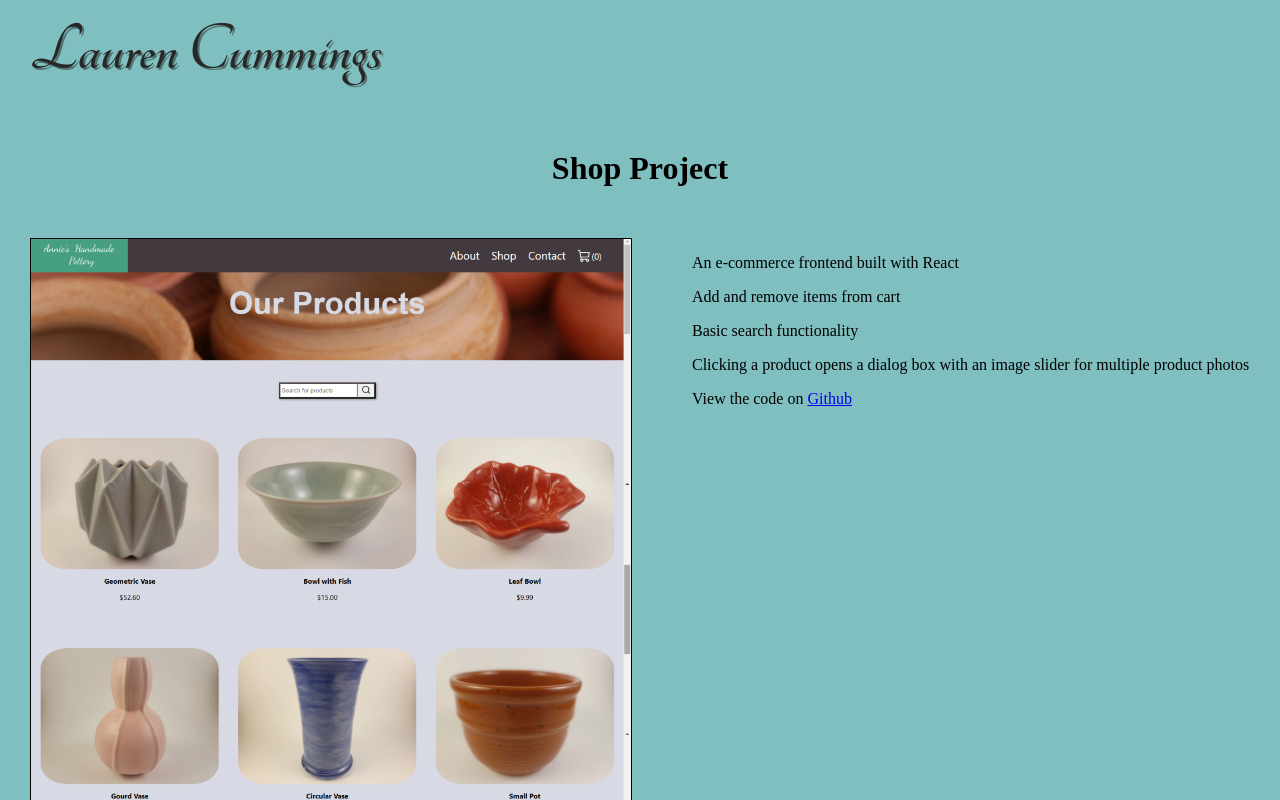
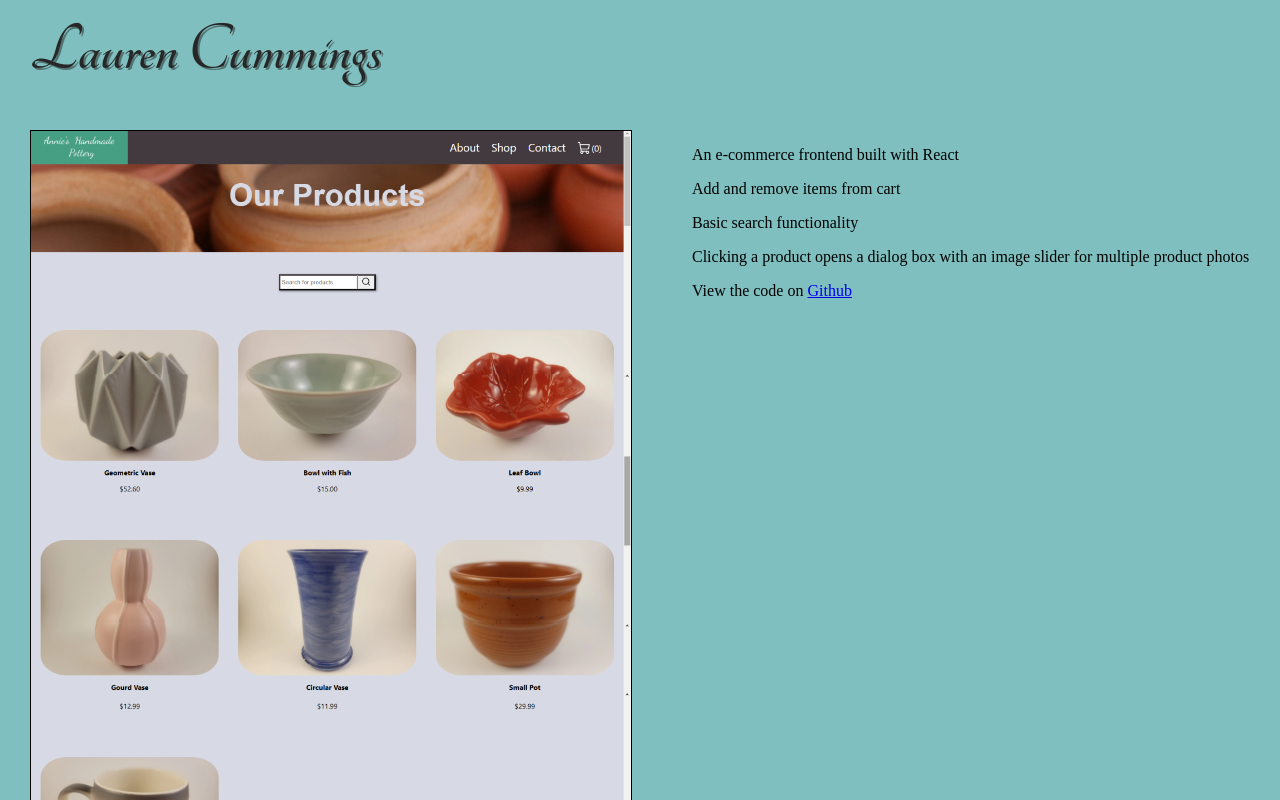
Before and after one commit to LaurenCummings/portfolio-project, a React (Vite) app: page /shop-project in a window 1280 px wide. Shown: the top 800 px of the page. Built offline with nearby package versions, Linux system fonts and the light colour scheme.

Commit message:
Removed headers on project pages

```diff
--- a/src/css/Project.css
+++ b/src/css/Project.css
@@ -1,11 +1,5 @@
 .project {
     background-color: rgba(0, 128, 128, 0.5);
-}
-
-.project h1 {
-    padding-top: 50px;
-    margin-top: 0px;
-    text-align: center;;
 }
 
 .project-info {
--- a/src/pages/MovieProject.jsx
+++ b/src/pages/MovieProject.jsx
@@ -5,7 +5,6 @@ function MovieProject() {
 
     return (
         <div className="project">
-            <h1>Movie Project</h1>
             <div className="project-info">
                 <a href="https://laurencummings.github.io/movie-project/" >
                     <img src={movieProject} alt="Movie Project" />
--- a/src/pages/ShopProject.jsx
+++ b/src/pages/ShopProject.jsx
@@ -5,7 +5,6 @@ function ShopProject() {
 
     return (
         <div className="project">
-            <h1>Shop Project</h1>
             <div className="project-info">
                 <a href="https://laurencummings.github.io/shop-project/">
                     <img src={shopProject} alt="Shop Project" />
```
